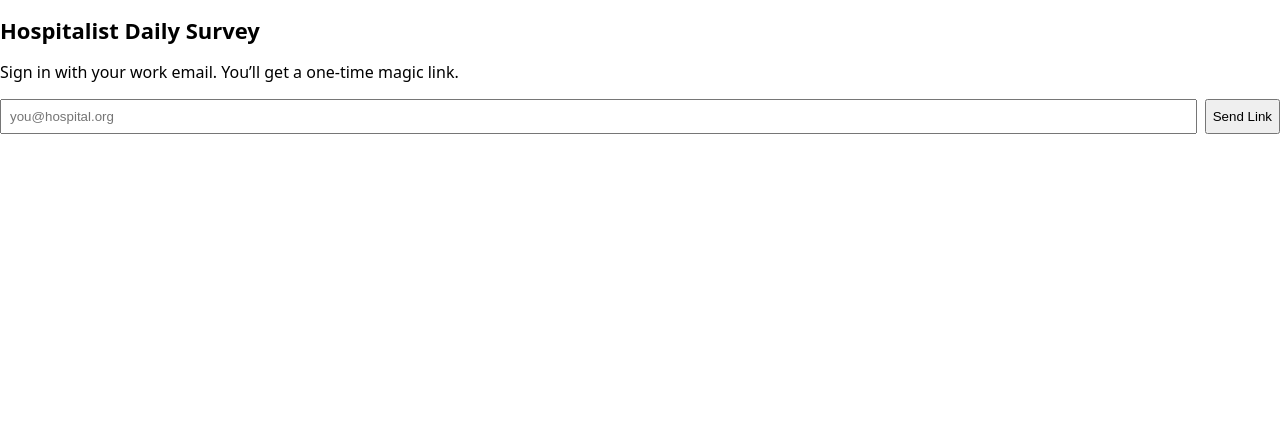
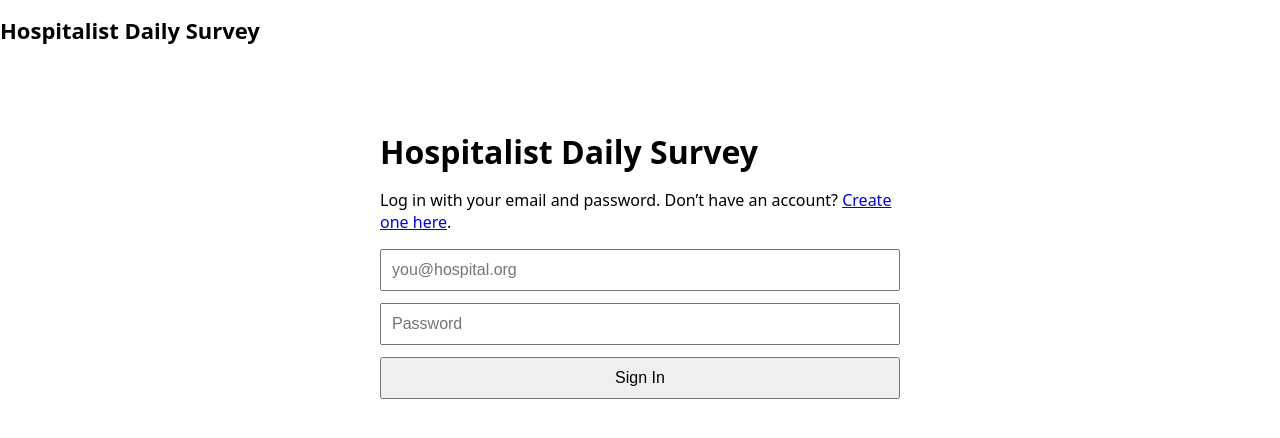
Before and after one commit to radu-grovu/imisqi, a Next.js app: page / in a window 1280 px wide. Shown: the top 438 px of the page. Built offline with nearby package versions, Linux system fonts and the light colour scheme; no server answers.

Commit message:
Update page.tsx

```diff
--- a/src/app/page.tsx
+++ b/src/app/page.tsx
@@ -1,43 +1,75 @@
 'use client';
-import { useEffect, useState } from 'react';
-import { supabaseBrowser } from '../lib/supabaseBrowser';
 
-export default function Home() {
+import { useState } from 'react';
+import { useRouter } from 'next/navigation';
+import { supabaseBrowser } from '../lib/supabaseBrowser'; // note the relative path
+
+export default function LoginPage() {
+  const router = useRouter();
   const [email, setEmail] = useState('');
-  const [sent, setSent] = useState(false);
-  const [session, setSession] = useState<any>(null);
+  const [pw, setPw] = useState('');
+  const [busy, setBusy] = useState(false);
+  const [msg, setMsg] = useState<string | null>(null);
 
-  useEffect(() => {
-    supabaseBrowser.auth.getSession().then(({ data }) => setSession(data.session));
-  }, []);
-
-  async function sendMagicLink(e: React.FormEvent) {
+  async function onLogin(e: React.FormEvent) {
     e.preventDefault();
-    const redirectTo = `${process.env.NEXT_PUBLIC_SITE_URL}/dashboard`;
-    const { error } = await supabaseBrowser.auth.signInWithOtp({
-      email,
-      options: { emailRedirectTo: redirectTo }
-    });
-    if (error) alert(error.message); else setSent(true);
-  }
-
-  if (session) {
-    return (
-      <div>
-        <p>You are signed in.</p>
-        <p><a href="/dashboard">Go to Dashboard →</a></p>
-      </div>
-    );
+    setMsg(null);
+    setBusy(true);
+    try {
+      const { data, error } = await supabaseBrowser.auth.signInWithPassword({
+        email,
+        password: pw,
+      });
+      if (error) {
+        setMsg(error.message);
+        return;
+      }
+      // Signed in — go to dashboard
+      router.push('/dashboard');
+    } finally {
+      setBusy(false);
+    }
   }
 
   return (
-    <div>
-      <p>Sign in with your work email. You’ll get a one‑time magic link.</p>
-      <form onSubmit={sendMagicLink} style={{ display: 'flex', gap: 8 }}>
-        <input required type="email" placeholder="you@hospital.org" value={email} onChange={e => setEmail(e.target.value)} style={{ flex: 1, padding: 8 }} />
-        <button type="submit">Send Link</button>
+    <main style={{ maxWidth: 520, margin: '48px auto', padding: 16 }}>
+      <h1 style={{ marginBottom: 8 }}>Hospitalist Daily Survey</h1>
+      <p style={{ marginBottom: 16 }}>
+        Log in with your email and password. Don’t have an account?{' '}
+        <a href="/register">Create one here</a>.
+      </p>
+
+      <form onSubmit={onLogin} style={{ display: 'grid', gap: 12 }}>
+        <input
+          type="email"
+          required
+          placeholder="you@hospital.org"
+          value={email}
+          onChange={(e) => setEmail(e.target.value)}
+          style={{ padding: 10, fontSize: 16 }}
+        />
+        <input
+          type="password"
+          required
+          placeholder="Password"
+          value={pw}
+          onChange={(e) => setPw(e.target.value)}
+          style={{ padding: 10, fontSize: 16 }}
+        />
+        <button
+          type="submit"
+          disabled={busy}
+          style={{ padding: '10px 14px', fontSize: 16 }}
+        >
+          {busy ? 'Signing in…' : 'Sign In'}
+        </button>
       </form>
-      {sent && <p>Check your inbox for the sign‑in link.</p>}
-    </div>
+
+      {msg && (
+        <p style={{ color: 'crimson', marginTop: 12 }}>
+          {msg}
+        </p>
+      )}
+    </main>
   );
 }
```
